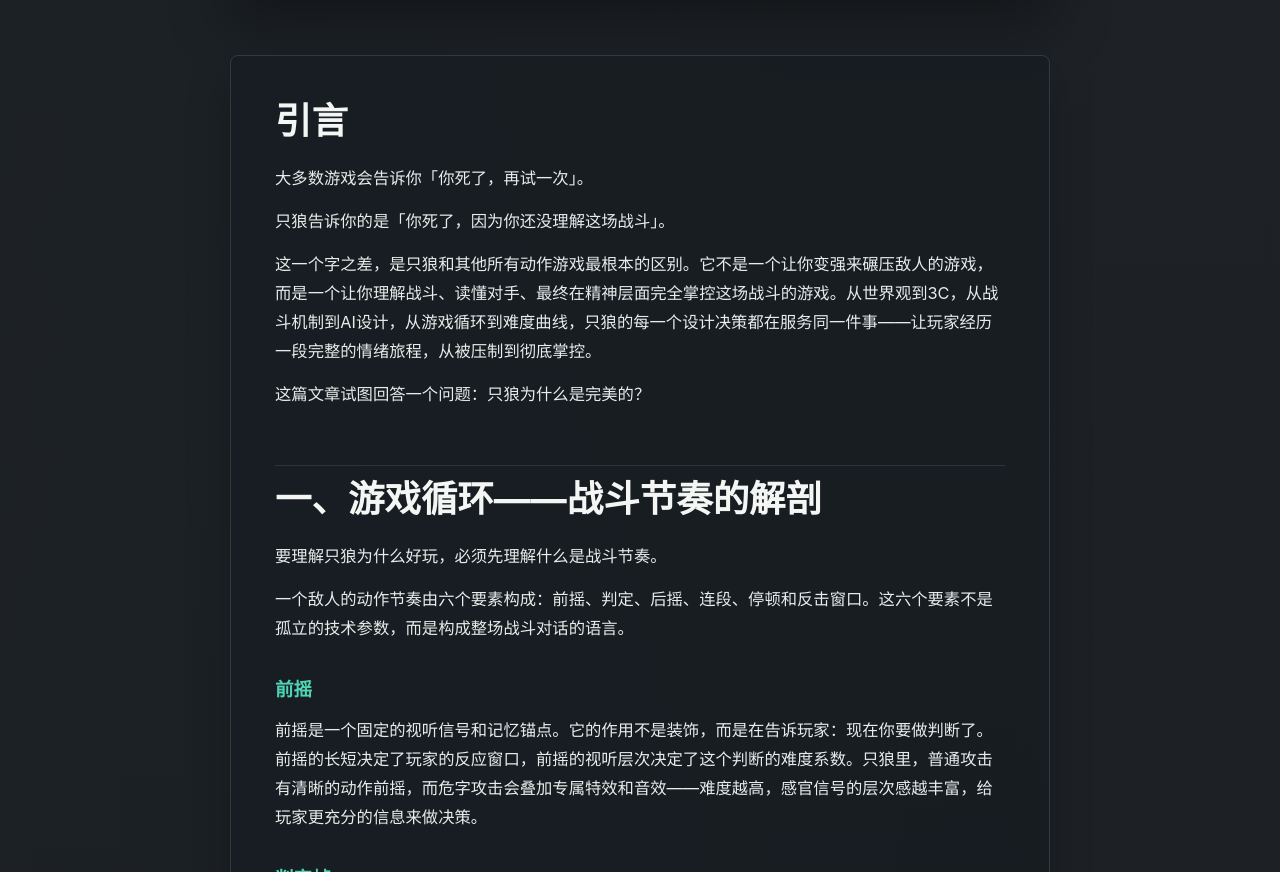
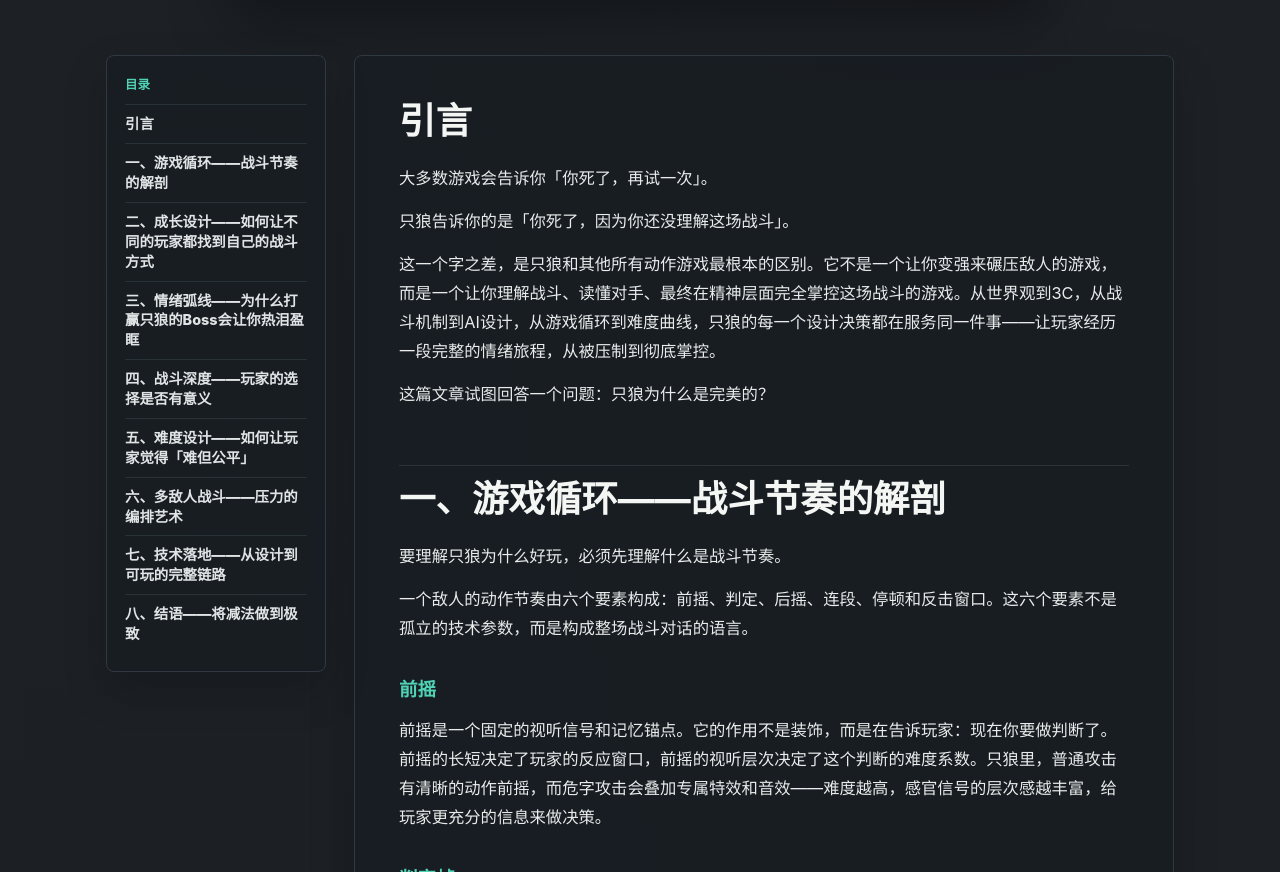
Before and after one commit to Jesse-Ning/PortfolioWebsite, a plain HTML site: page sekiro-case-study.html in a window 1280 px wide. Shown: the part 887-1759 px from the top of the page. Drawn offline with Linux system fonts and the light colour scheme.

Commit message:
Add case study table of contents

```diff
--- a/sekiro-case-study.html
+++ b/sekiro-case-study.html
@@ -101,28 +101,29 @@
         color: #fff;
       }
       main { padding: 74px clamp(20px, 6vw, 80px) 96px; }
-      .article-shell { width: min(980px, 100%); margin: 0 auto; }
+      .article-shell { width: min(1160px, 100%); margin: 0 auto; }
       .kicker {
-        margin: 0 0 12px;
+        width: min(820px, 100%);
+        margin: 0 auto 12px;
         color: var(--jade);
         font-size: 0.82rem;
         font-weight: 900;
         text-transform: uppercase;
       }
       h1 {
-        max-width: 920px;
-        margin: 0;
+        width: min(820px, 100%);
+        margin: 0 auto;
         font-size: clamp(2.45rem, 6vw, 5rem);
         line-height: 1.05;
         letter-spacing: 0;
       }
       .subtitle {
-        max-width: 760px;
-        margin: 24px 0 0;
+        width: min(820px, 100%);
+        margin: 24px auto 0;
         color: var(--muted);
         font-size: clamp(1.08rem, 2vw, 1.32rem);
       }
-      .author { margin: 14px 0 0; color: color-mix(in srgb, var(--jade) 68%, var(--muted)); font-weight: 780; }
+      .author { width: min(820px, 100%); margin: 14px auto 0; color: color-mix(in srgb, var(--jade) 68%, var(--muted)); font-weight: 780; }
       .hero-image {
         display: block;
         width: min(820px, 100%);
@@ -135,9 +136,48 @@
         box-shadow: var(--shadow);
       }
       .hero-image img { width: 100%; height: 100%; object-fit: cover; display: block; }
+      .article-layout {
+        display: grid;
+        grid-template-columns: minmax(180px, 220px) minmax(0, 820px);
+        gap: 28px;
+        align-items: start;
+        justify-content: center;
+        width: min(1068px, 100%);
+        margin: 58px auto 0;
+      }
+      .article-toc {
+        position: sticky;
+        top: 92px;
+        max-height: calc(100svh - 116px);
+        overflow: auto;
+        padding: 18px;
+        border: 1px solid var(--line);
+        border-radius: 8px;
+        background: rgba(23, 28, 34, 0.68);
+        box-shadow: 0 18px 44px rgba(0,0,0,0.18);
+      }
+      .article-toc-title {
+        margin: 0 0 8px;
+        color: var(--jade);
+        font-size: 0.78rem;
+        font-weight: 900;
+        letter-spacing: 0;
+      }
+      .article-toc a {
+        display: block;
+        padding: 9px 0;
+        border-top: 1px solid color-mix(in srgb, var(--line) 70%, transparent);
+        color: color-mix(in srgb, var(--ink) 72%, var(--muted));
+        font-size: 0.9rem;
+        font-weight: 760;
+        line-height: 1.38;
+        text-decoration: none;
+      }
+      .article-toc a:hover,
+      .article-toc a:focus-visible { color: var(--ink); }
       .article-body {
-        width: min(820px, 100%);
-        margin: 58px auto 0;
+        width: 100%;
+        margin: 0;
         padding: clamp(26px, 4vw, 44px);
         border: 1px solid var(--line);
         border-radius: 8px;
@@ -145,6 +185,7 @@
         box-shadow: 0 18px 44px rgba(0,0,0,0.22);
       }
       .article-body h2 {
+        scroll-margin-top: 104px;
         margin: 56px 0 20px;
         padding-top: 12px;
         border-top: 1px solid color-mix(in srgb, var(--line) 76%, transparent);
@@ -154,12 +195,18 @@
       .article-body h2:first-child { margin-top: 0; padding-top: 0; border-top: 0; }
       .article-body h3 { margin: 34px 0 10px; color: var(--jade); font-size: 1.16rem; line-height: 1.35; }
       .article-body p { margin: 14px 0 0; color: color-mix(in srgb, var(--ink) 84%, var(--muted)); font-size: 1.02rem; }
+      @media (max-width: 980px) {
+        .article-shell { width: min(820px, 100%); }
+        .article-layout { display: block; width: min(820px, 100%); }
+        .article-toc { position: static; max-height: none; margin: 0 0 24px; }
+      }
       @media (max-width: 720px) {
         .site-header { align-items: flex-start; flex-direction: column; }
         .header-actions { width: 100%; justify-content: stretch; }
         .button { flex: 1 1 140px; }
         main { padding-top: 52px; }
-        .article-body { padding: 22px; }
+        .article-layout { margin-top: 38px; }
+        .article-body, .article-toc { padding: 22px; }
       }
     </style>
   </head>
@@ -178,13 +225,26 @@
         <p class="subtitle">一次关于战斗设计的深度解析</p>
         <p class="author">庞振宁 | jessepang.cn</p>
         <figure class="hero-image"><img src="https://shared.akamai.steamstatic.com/store_item_assets/steam/apps/814380/header.jpg?t=1762888662" alt="Sekiro: Shadows Die Twice" /></figure>
-        <div class="article-body">
-        <h2>引言</h2>
+        <div class="article-layout">
+          <nav class="article-toc" aria-label="文章目录">
+            <p class="article-toc-title">目录</p>
+            <a href="#intro">引言</a>
+            <a href="#combat-loop">一、游戏循环——战斗节奏的解剖</a>
+            <a href="#growth-design">二、成长设计——如何让不同的玩家都找到自己的战斗方式</a>
+            <a href="#emotion-arc">三、情绪弧线——为什么打赢只狼的Boss会让你热泪盈眶</a>
+            <a href="#combat-depth">四、战斗深度——玩家的选择是否有意义</a>
+            <a href="#difficulty-design">五、难度设计——如何让玩家觉得「难但公平」</a>
+            <a href="#multi-enemy">六、多敌人战斗——压力的编排艺术</a>
+            <a href="#implementation">七、技术落地——从设计到可玩的完整链路</a>
+            <a href="#closing">八、结语——将减法做到极致</a>
+          </nav>
+          <div class="article-body">
+        <h2 id="intro">引言</h2>
         <p>大多数游戏会告诉你「你死了，再试一次」。</p>
         <p>只狼告诉你的是「你死了，因为你还没理解这场战斗」。</p>
         <p>这一个字之差，是只狼和其他所有动作游戏最根本的区别。它不是一个让你变强来碾压敌人的游戏，而是一个让你理解战斗、读懂对手、最终在精神层面完全掌控这场战斗的游戏。从世界观到3C，从战斗机制到AI设计，从游戏循环到难度曲线，只狼的每一个设计决策都在服务同一件事——让玩家经历一段完整的情绪旅程，从被压制到彻底掌控。</p>
         <p>这篇文章试图回答一个问题：只狼为什么是完美的？</p>
-        <h2>一、游戏循环——战斗节奏的解剖</h2>
+        <h2 id="combat-loop">一、游戏循环——战斗节奏的解剖</h2>
         <p>要理解只狼为什么好玩，必须先理解什么是战斗节奏。</p>
         <p>一个敌人的动作节奏由六个要素构成：前摇、判定、后摇、连段、停顿和反击窗口。这六个要素不是孤立的技术参数，而是构成整场战斗对话的语言。</p>
         <h3>前摇</h3>
@@ -203,7 +263,7 @@
         <h3>架势条——驱动这场对话的核心机制</h3>
         <p>常规游戏的韧性系统往往是静态的——一个固定数值，被打空就进入硬直。只狼的架势条是动态的：它会根据敌人的血量动态调整恢复速度，血量越低架势条恢复越慢。这个设计让弹反机制在整场战斗里始终有意义——不会因为敌人血量充足就让弹反显得低效，也不会因为进入后期就失去价值。更重要的是，架势条是一个持续可读的视觉信号，玩家始终能看到自己距离处决还有多远，这既是打击感的正反馈，也是推动玩家持续弹反的内在动力。</p>
         <p>还有一个细节值得注意：只狼的敌人在玩家主动攻击时会进行反制——主动格挡、闪避、识破。这个设计让玩家始终处于被动压迫的状态，不能无脑输出。但当敌人攻击时，玩家可以通过弹反和忍义手进行反制，将风险转化为收益。攻守之间的这种对称性，是只狼战斗节奏最深层的设计逻辑——双方都在攻击对方的同时承担被反制的风险，战斗因此成为一场真正的博弈。</p>
-        <h2>二、成长设计——如何让不同的玩家都找到自己的战斗方式</h2>
+        <h2 id="growth-design">二、成长设计——如何让不同的玩家都找到自己的战斗方式</h2>
         <p>只狼的成长设计解决了一个动作游戏里最难的问题：如何让小白玩家能通关，同时让高手玩家觉得有深度。</p>
         <p>答案不是做两套系统，而是让同一套系统服务于不同层级的玩家。</p>
         <p>忍义手——同一套系统，两种用法</p>
@@ -214,7 +274,7 @@
         <p>具体到敌人设计的层面，每一个敌人都在教玩家一件事。以闪避机制为例——投技让玩家明白格挡无效，只能闪避；强力攻击让玩家发现格挡会陷入巨大硬直，但闪避可以直接从防御姿态切回攻击状态；远程攻击则让玩家学会用连续闪避来控制距离和接近敌人。这三种招式设计的目的不是为了让玩家死，而是为了让玩家在死亡中理解「闪避在这种情况下比格挡更有价值」。</p>
         <p>蓄力攻击的敌人设计同样如此。突进攻击鼓励玩家用蓄力打断敌人的冲刺；防御姿态告诉玩家蓄力攻击可以击破盾牌并获得巨大的攻击窗口；蓄力碰撞则引入了一个对峙阶段，双方同时蓄力时通过连续快速按键来决定胜负——这是把蓄力从一个单纯的攻击手段变成了博弈工具。</p>
         <p>这正是只狼成长设计最聪明的地方：每一个新机制的引入，都通过专门设计的敌人来完成教学。玩家不是在读说明书，而是在死亡和胜利之间自然地学会了这个机制应该在什么时候使用。成长因此不只是数值的提升，而是玩家自身战斗理解的真实进步。</p>
-        <h2>三、情绪弧线——为什么打赢只狼的Boss会让你热泪盈眶</h2>
+        <h2 id="emotion-arc">三、情绪弧线——为什么打赢只狼的Boss会让你热泪盈眶</h2>
         <p>大多数游戏的战斗是这样的：你变强，敌人变弱，你赢了。</p>
         <p>只狼的战斗是这样的：你没有变强，但你理解了这场战斗，然后你赢了。</p>
         <p>这是两种完全不同的胜利。前者是数值碾压，后者是真正意义上的成长。只狼能让玩家在击败Boss的瞬间热泪盈眶，原因就在于此——那个胜利是属于玩家自己的，不是装备给的，不是等级给的，是一次次死亡之后真实积累下来的理解和判断力。</p>
@@ -233,7 +293,7 @@
         <p>最终的处决是整条情绪弧线的顶点。不是因为敌人血量归零，而是因为玩家在那一刻对这场战斗有了完整的理解和掌控。那个处决动画不只是一个结束动画，而是一场完整情绪旅程的终点符号。</p>
         <p>这条弧线能成立，依赖一个核心设计原则：每一个让玩家死亡的机制，同时也是让玩家学习的机制。只狼从不设计「不讲理」的死亡——每一次失误都有信号可以追溯，每一个难点都有对应的反制手段，每一次死亡都在推动玩家往弧线的下一个阶段前进。</p>
         <p>这就是为什么打赢只狼的Boss会让人热泪盈眶。那个胜利是玩家自己一步一步走出来的。</p>
-        <h2>四、战斗深度——玩家的选择是否有意义</h2>
+        <h2 id="combat-depth">四、战斗深度——玩家的选择是否有意义</h2>
         <p>判断一个战斗设计是否有深度，核心标准只有一个：玩家的选择是否有意义，以及选择的后果是否清晰可感。</p>
         <p>这两个条件缺一不可。选择有意义但后果模糊，玩家会感到困惑；后果清晰但选择无意义，玩家会感到无聊。只狼两者都做到了极致。</p>
         <h3>机制优先级的设计</h3>
@@ -257,7 +317,7 @@
         <p>七，兼顾不同层级的玩家——对小白有保底手段，对高手有足够的深度支撑无伤挑战。</p>
         <p>八，学习曲线健康——新手阶段建立直觉，中期引入攻击模式变化，后期让高手玩家主动规划资源和路线，最好的结果是让玩家有「顿悟」的感觉。</p>
         <p>只狼八项全中。这不是巧合，而是FromSoftware对战斗设计理解深度的体现。</p>
-        <h2>五、难度设计——如何让玩家觉得「难但公平」</h2>
+        <h2 id="difficulty-design">五、难度设计——如何让玩家觉得「难但公平」</h2>
         <p>提高游戏难度最简单的方法是增加血量和伤害。这也是最糟糕的方法。</p>
         <p>血量和伤害的堆叠只是在延长战斗时间和放大惩罚，它不会让战斗变得更有趣，只会让玩家感到疲惫。只狼选择了一条截然不同的路——通过设计的复杂度来提高难度，而不是通过数值的膨胀。</p>
         <h3>如何在不堆数值的情况下提高难度</h3>
@@ -275,7 +335,7 @@
         <p>但三阶段设计还有一个常被忽视的价值：它是给玩家的资源规划提示。玩家在战斗开始前就知道这是一个三阶段Boss，因此会提前规划手上的道具、忍义手和葫芦使用节奏。什么时候用鞭炮，什么时候喝葫芦，什么时候留复活机会——这些决策让战斗从单纯的反应游戏升级为策略游戏。</p>
         <p>阶段切换的视觉仪式也至关重要。只狼的Boss进入新阶段时往往伴随着明显的演出——动画、台词、特效。这不只是戏剧效果，而是在给玩家一个明确的信号：「规则改变了，重新调整你的策略。」同时也是情绪上的重置，让玩家在精神紧绷了一段时间后有一个短暂的喘息，然后以新的心态迎接下一阶段的挑战。</p>
         <p>难度设计的终极目标是让玩家觉得「难但公平」。只狼做到了这一点——每一个让你死亡的设计，同时也是让你学习的设计。难度是对玩家能力的挑战，不是对玩家耐心的消耗。</p>
-        <h2>六、多敌人战斗——压力的编排艺术</h2>
+        <h2 id="multi-enemy">六、多敌人战斗——压力的编排艺术</h2>
         <p>多敌人战斗是动作游戏里最难设计的内容之一。难点不在于让敌人变强，而在于让多个敌人同时存在的情况下，战斗仍然清晰可读、公平可应对。</p>
         <p>只狼对多敌人战斗的解法从关卡设计层面就开始了。</p>
         <h3>敌人在关卡里的职能</h3>
@@ -290,7 +350,7 @@
         <h3>多种通关思路的并存</h3>
         <p>只狼的多人关卡同时支持忍杀、潜行和莽杀三种通关思路。这不是为了增加玩法多样性而强行设计的，而是从关卡的空间结构和敌人部署里自然生长出来的。高台的哨兵位置鼓励玩家寻找潜行路线；单独巡逻的精英怪适合忍杀处理；近战和远程的混合部署则在考验玩家的莽杀能力。</p>
         <p>空间告诉玩家可以怎么打，攻击调度告诉玩家必须怎么应对，通关思路的多样性告诉玩家可以选择怎么赢。战场的每一个元素都在传达信息，玩家的每一个决策都有意义。</p>
-        <h2>七、技术落地——从设计到可玩的完整链路</h2>
+        <h2 id="implementation">七、技术落地——从设计到可玩的完整链路</h2>
         <p>战斗设计最终要变成玩家能玩到的内容。这个过程需要策划、程序、动画、特效和音频的协作，而策划的职责不只是写文档，而是能够驱动这条链路高效运转。</p>
         <h3>装配一个敌人的完整流程</h3>
         <p>装配一个敌人从3C开始。首先通过算法确定角色的方向、加速度和镜头构图；然后建立角色的动画状态机，用状态机和BlendSpace定义起步、停步、Loop、折返跑和Shuffle等运动状态——现在这部分逐步向Motion Matching过渡，让动画过渡更自然。</p>
@@ -310,7 +370,7 @@
         <p>对音频，验收标准是三层音效是否完整——接触的瞬间音、命中后的回响、收招的尾音。缺少任何一层，打击感都会显得「干」。</p>
         <p>对测试，验收标准是：玩家第一次遇到这个敌人能不能在三次死亡内理解它的攻击逻辑；玩家熟练后能不能主动利用它的攻击节奏来反制；不同水平的玩家都能找到适合自己的应对方式。</p>
         <p>这套落地流程的核心是：策划不只是提需求，而是能够提供足够清晰的参考和验收标准，让每一个协作方都知道「做到什么程度算完成」。</p>
-        <h2>八、结语——将减法做到极致</h2>
+        <h2 id="closing">八、结语——将减法做到极致</h2>
         <p>分析完只狼的每一个设计层面之后，最终的答案出奇地简单。</p>
         <p>只狼是完美的，因为它将减法做到了极致。</p>
         <p>它没有装备系统、没有职业选择、没有多武器切换、没有复杂的属性词条。它把所有的设计资源集中在一件事上——让弹反这个核心机制足够深、足够有趣、足够值得反复钻研。</p>
@@ -318,6 +378,7 @@
         <p>这就是只狼的设计哲学——不是做更多，而是把一件事做到没有人能超越。</p>
         <p>大多数游戏在问「我还能加什么」。只狼在问「我还能去掉什么」。</p>
         <p>这个问题的答案，造就了一款完美的游戏。</p>
+          </div>
         </div>
       </article>
     </main>
```
